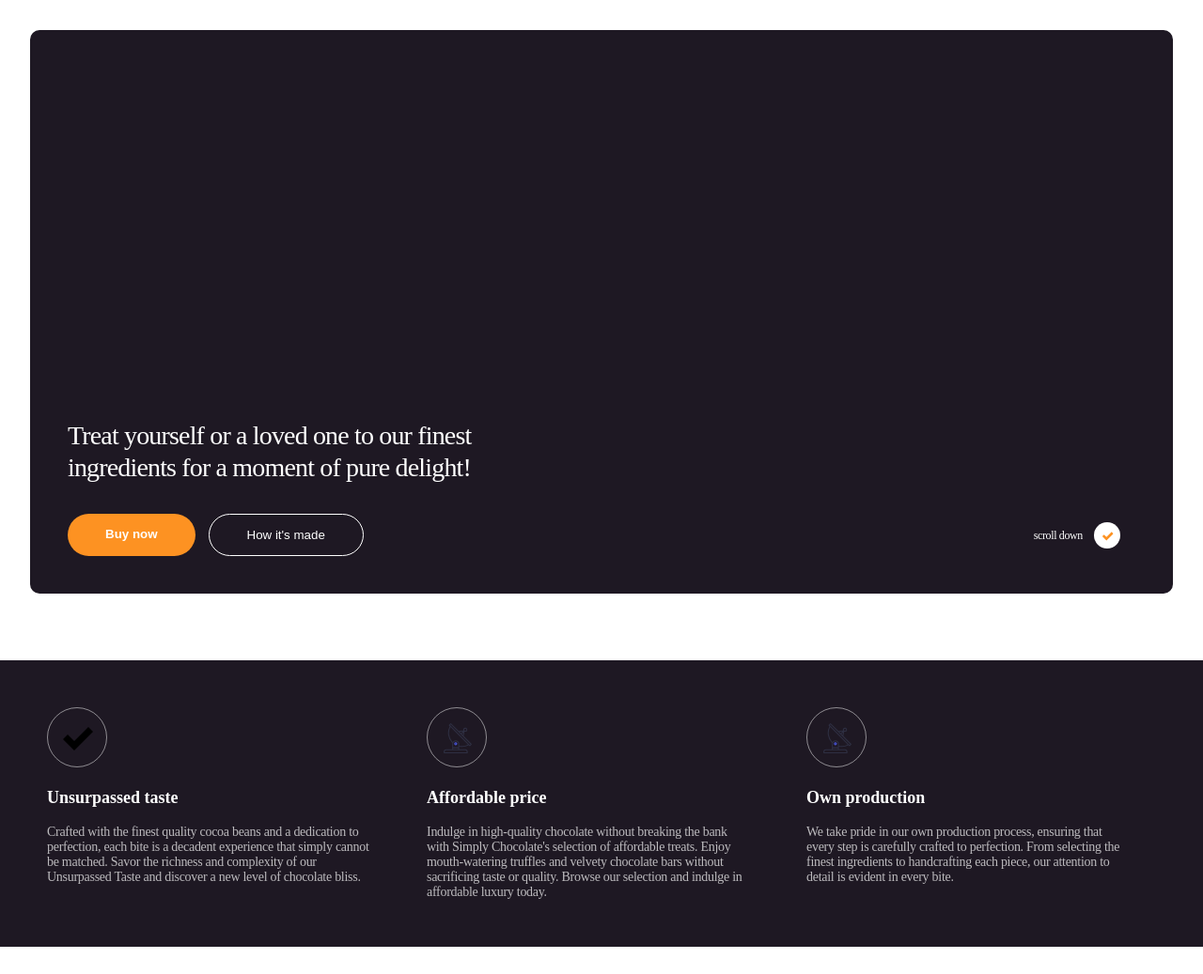
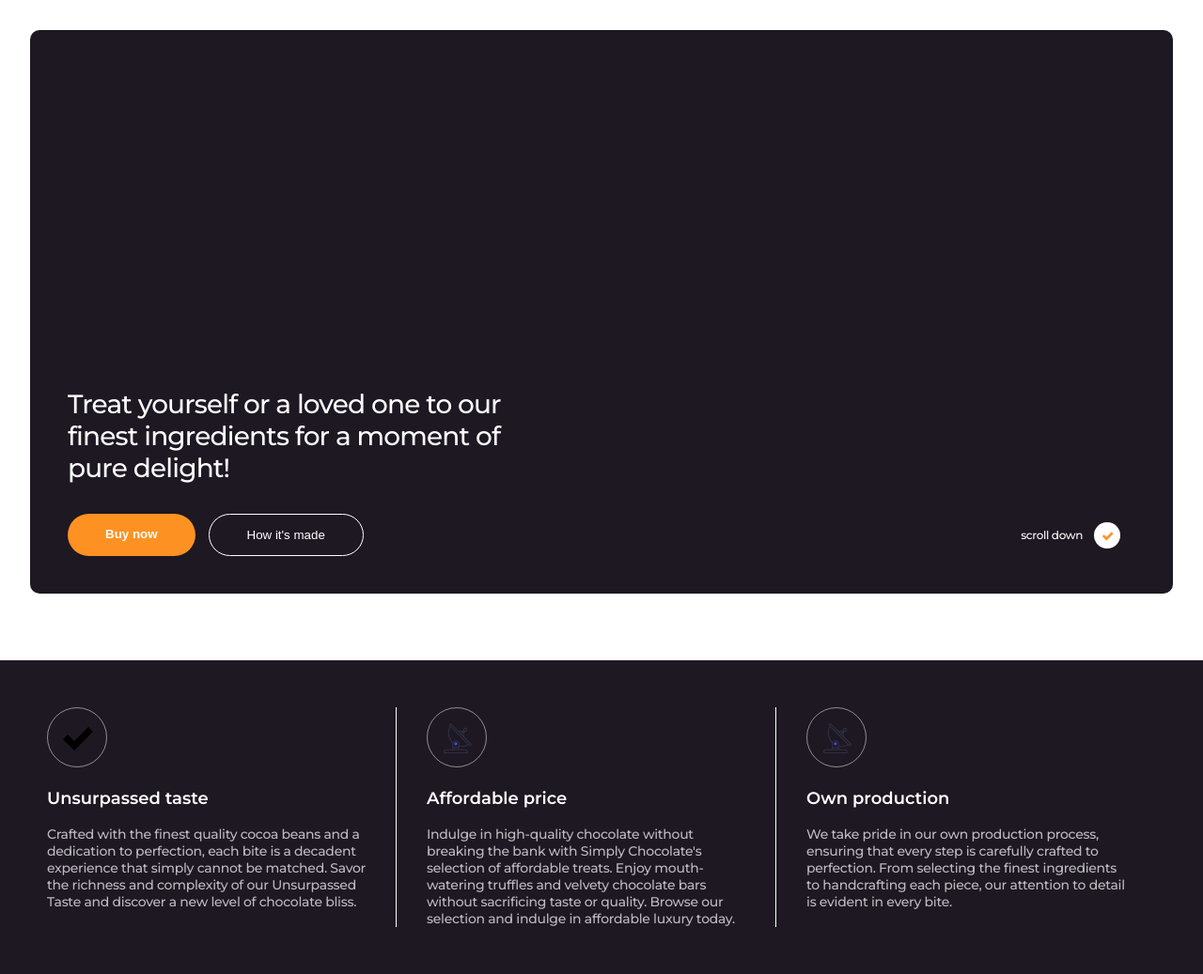
Before and after one commit to Charlosus/Choco, a plain HTML site: page index.html in a window 1280 px wide. Shown: the whole page at 94% size. Before the commit the page ends 1008 px from the top, so only its background shows below. Drawn offline with Linux system fonts and the light colour scheme.

Commit message:
adding font

```diff
--- a/css.css
+++ b/css.css
@@ -1,3 +1,4 @@
+@import url("https://fonts.googleapis.com/css2?family=Montserrat:ital,wght@0,500;0,600;0,700;1,700&display=swap");
 .visually-hidden {
   position: absolute;
   width: 1px;
@@ -17,6 +18,7 @@
 }
 body {
   width: 100vw;
+  font-family: Montserrat;
 }
 section {
   width: 100vw;
@@ -49,7 +51,6 @@ section {
 }
 .hero-container-paragraf {
   max-width: 295px;
-  max-height: 72px;
 }
 .hero-paragraf {
   color: #fff;
@@ -241,10 +242,14 @@ section {
   }
   .adv-list-item {
     width: calc((100% - 64px) / 3);
+    border-right: 1px solid white;
   }
   .adv-list {
   }
   .adv-container {
     padding: 50px;
   }
+  .adv-list-item:last-child {
+    border-right: none;
+  }
 }
--- a/index.html
+++ b/index.html
@@ -87,6 +87,7 @@
             matched. Savor the richness and complexity of our Unsurpassed Taste
             and discover a new level of chocolate bliss.
           </p>
+          <div class="vl"></div>
         </li>
         <li class="adv-list-item">
           <div class="adv-circle">
@@ -108,6 +109,7 @@
             sacrificing taste or quality. Browse our selection and indulge in
             affordable luxury today.
           </p>
+          <div class="vl"></div>
         </li>
         <li class="adv-list-item">
           <div class="adv-circle">
```
